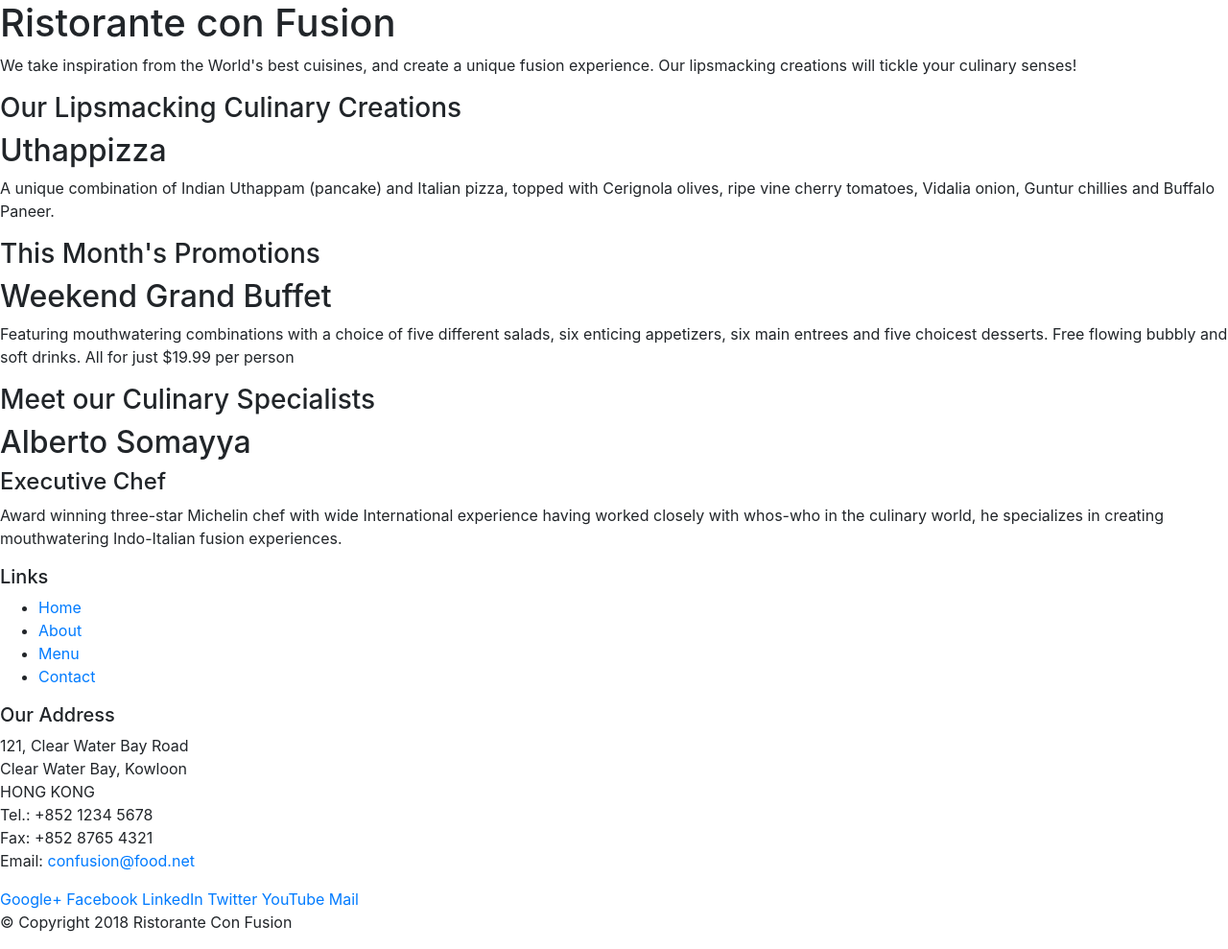
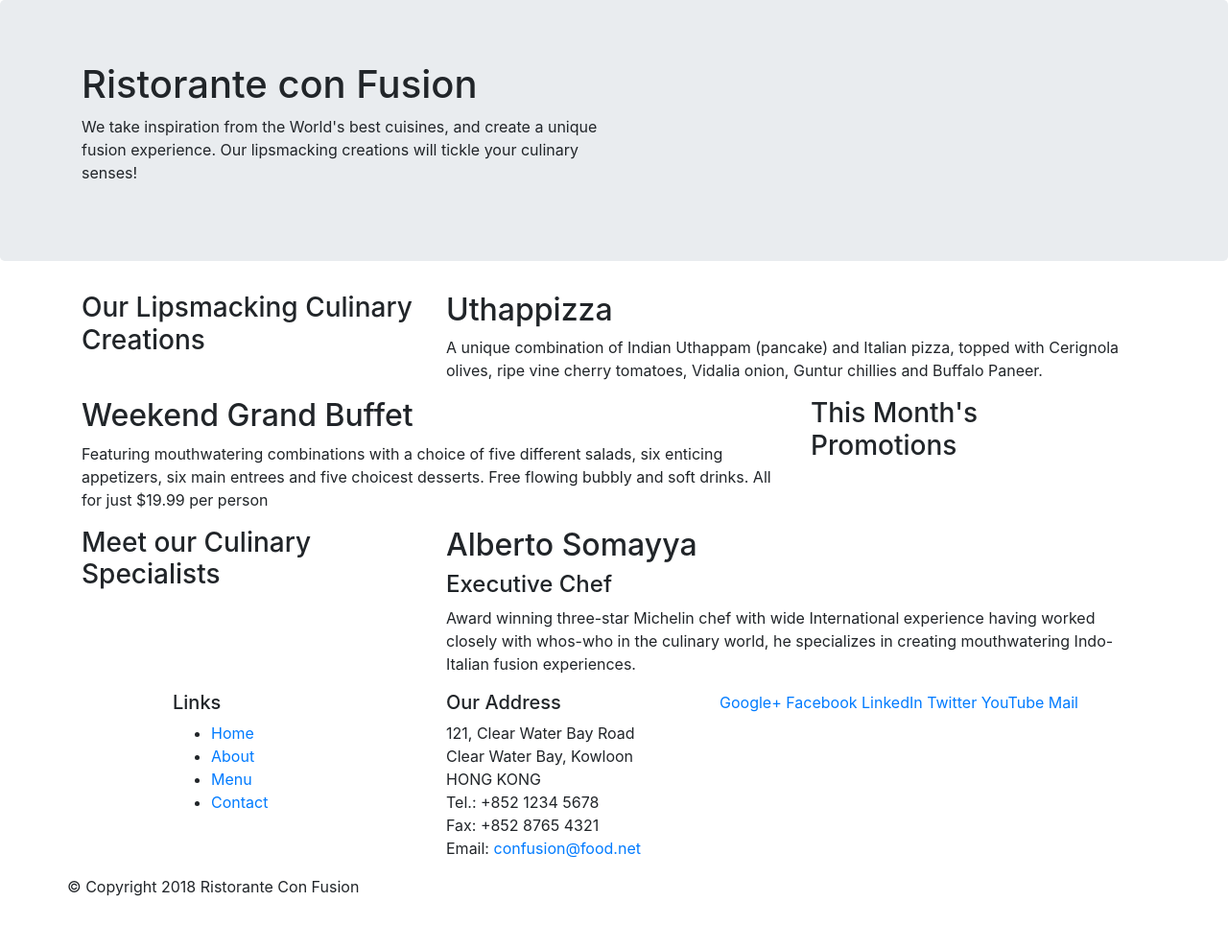
Before and after one commit to bsanket16/confusion-server, a website: page index.html in a window 1280 px wide. Shown: the whole page at 96% size. After the commit the page ends 952 px from the top, so only its background shows below. Drawn offline with nearby package versions, Linux system fonts and the light colour scheme.

Commit message:
Layout Managed

```diff
--- a/index.html
+++ b/index.html
@@ -15,46 +15,46 @@
 
 <body>
 
-    <header>
-        <div>
-            <div>
-                <div>
+    <header class="jumbotron">
+        <div class="container">
+            <div class="row">
+                <div class="col-12 col-sm-6">
                     <h1>Ristorante con Fusion</h1>
                     <p>We take inspiration from the World's best cuisines, and create a unique fusion experience. Our lipsmacking creations will tickle your culinary senses!</p>
                 </div>
-                <div>
+                <div class="col-12 col-sm-6">
                 </div>
             </div>
         </div>
     </header>
 
-    <div>
-        <div>
-            <div>
+    <div class="container">
+        <div class="row">
+            <div class="col-12 col-sm-3 col-md-4">
                 <h3>Our Lipsmacking Culinary Creations</h3>
             </div>
-            <div>
+            <div class="col-12 col-sm col-md">
                 <h2>Uthappizza</h2>
                 <p>A unique combination of Indian Uthappam (pancake) and Italian pizza, topped with Cerignola olives, ripe vine cherry tomatoes, Vidalia onion, Guntur chillies and Buffalo Paneer.</p>
             </div>
         </div>
 
 
-        <div>
-            <div>
-                <h3>This Month's Promotions</h3>
+        <div class="row">
+            <div class="col-12 col-sm-3 order-last col-md-4">
+                <h3>This Month's </br> Promotions</h3>
             </div>
-            <div>
+            <div class="col col-sm order-first col-md">
                 <h2>Weekend Grand Buffet</h2>
                 <p>Featuring mouthwatering combinations with a choice of five different salads, six enticing appetizers, six main entrees and five choicest desserts. Free flowing bubbly and soft drinks. All for just $19.99 per person </p>
             </div>
         </div>
 
-        <div>
-            <div>
+        <div class="row">
+            <div class="col-12 col-sm-3 col-md-4">
                 <h3>Meet our Culinary Specialists</h3>
             </div>
-            <div>
+            <div class="col col-sm col-md">
                 <h2>Alberto Somayya</h2>
                 <h4>Executive Chef</h4>
                 <p>Award winning three-star Michelin chef with wide International experience having worked closely with whos-who in the culinary world, he specializes in creating mouthwatering Indo-Italian fusion experiences. </p>
@@ -63,9 +63,9 @@
     </div>
 
     <footer>
-        <div>
-            <div>
-                <div>
+        <div class="container">
+            <div class="row">
+                <div class="col-4 offset-1 col-sm-4 col-md-2">
                     <h5>Links</h5>
                     <ul>
                         <li><a href="#">Home</a></li>
@@ -74,7 +74,7 @@
                         <li><a href="#">Contact</a></li>
                     </ul>
                 </div>
-                <div>
+                <div class="col-7 col-sm-7 offset-1 col-md-3">
                     <h5>Our Address</h5>
                     <address>
                         121, Clear Water Bay Road<br>
@@ -85,7 +85,7 @@
                         Email: <a href="mailto:confusion@food.net">confusion@food.net</a>
                     </address>
                 </div>
-                <div>
+                <div class="col-12 col-sm-12 col-md-5">
                     <div>
                         <a href="http://google.com/+">Google+</a>
                         <a href="http://www.facebook.com/profile.php?id=">Facebook</a>
@@ -96,8 +96,8 @@
                     </div>
                 </div>
             </div>
-            <div>
-                <div>
+            <div class="row">
+                <div class="col-*">
                     <p>© Copyright 2018 Ristorante Con Fusion</p>
                 </div>
             </div>
```
